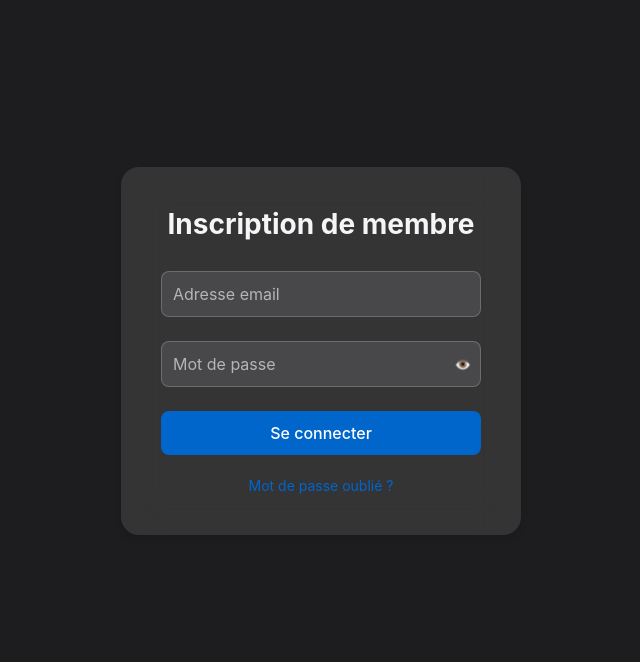
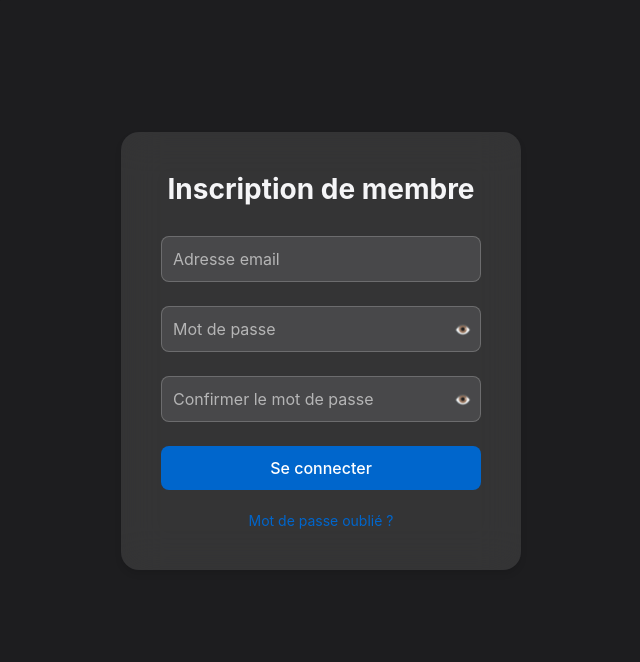
Before and after one commit to Arrera-Software/site-web, a PHP site: page /inscription.php in a window 1280 px wide. Shown: the part 49-711 px from the top of the page, without its empty margins (319-959 px from the left). Run offline with PHP 8.4, Linux system fonts and the light colour scheme.

Commit message:
v4.2.3.2

```diff
--- a/inscription.php
+++ b/inscription.php
@@ -34,7 +34,7 @@
     <main class="login-container">
         <div class="login-form-wrapper">
             <h1>Inscription de membre</h1>
-            <form class="login-form" action="scripts/login.php" method="POST">
+            <form class="login-form" action="scripts/inscription.php" method="POST">
                 <div class="form-group">
                     <input type="email" id="email" name="email" placeholder=" " required>
                     <label for="email">Adresse email</label>
@@ -60,6 +60,26 @@
                     });
                 </script>
 
+                <div class="form-group">
+                    <div style="position: relative;">
+                        <input type="password" id="password2" name="password2" placeholder=" " required>
+                        <label for="password2">Confirmer le mot de passe</label>
+                        <button type="button" id="togglePassword2" style="position: absolute; right: 10px; top: 50%; transform: translateY(-50%); background: none; border: none; cursor: pointer;">
+                            👁️
+                        </button>
+                    </div>
+                </div>
+                <script>
+                    const togglePassword2 = document.querySelector('#togglePassword2');
+                    const password2 = document.querySelector('#password2');
+
+                    togglePassword2.addEventListener('click', function (e) {
+                        const type = password2.getAttribute('type') === 'password' ? 'text' : 'password';
+                        password2.setAttribute('type', type);
+                        this.textContent = type === 'password' ? '👁️' : '👁️‍🗨️';
+                    });
+                </script>
+
                 <button type="submit" class="login-btn">Se connecter</button>
 
                 <div class="forgot-password">
```
Also changed, not shown: scripts/inscription.php (added).
